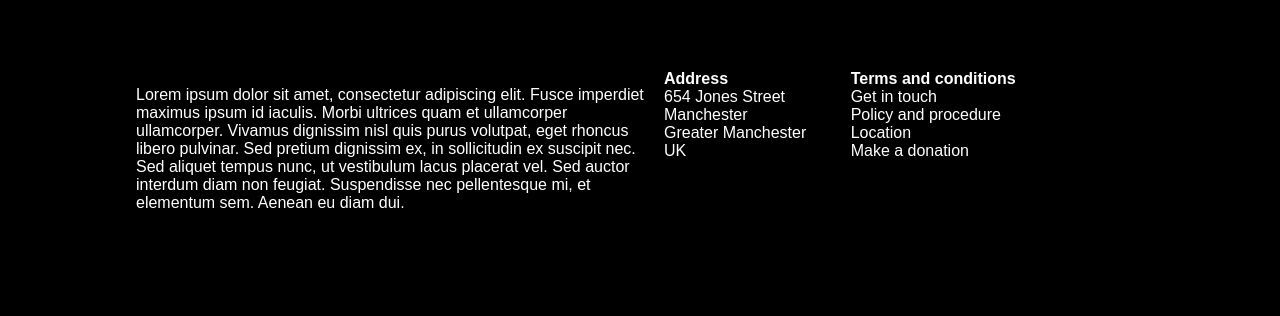
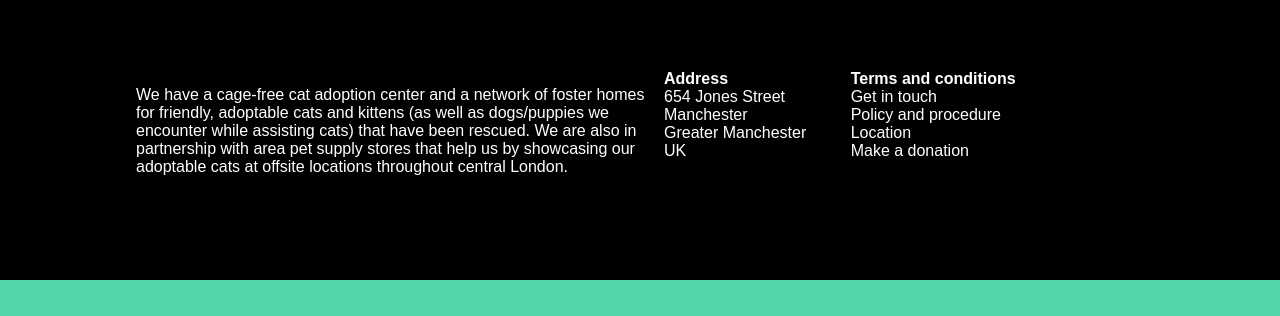
Before and after one commit to JoannaAshaJayne/trial-and-error, a plain HTML site: page index.html in a window 1280 px wide. Shown: the part 3026-3342 px from the top of the page. After the commit the page ends 3306 px from the top, so only its background shows below. Drawn offline with Linux system fonts and the light colour scheme.

Commit message:
commit to main

```diff
--- a/index.html
+++ b/index.html
@@ -60,11 +60,7 @@
 <div class="container">
 
   <div class="col-3">
-  <p>Lorem ipsum dolor sit amet, consectetur adipiscing elit. Fusce imperdiet maximus ipsum id iaculis.
-    Morbi ultrices quam et ullamcorper ullamcorper. Vivamus dignissim nisl quis purus volutpat, eget rhoncus libero pulvinar.
-    Sed pretium dignissim ex, in sollicitudin ex suscipit nec. Sed aliquet tempus nunc, ut vestibulum lacus placerat vel.
-    Sed auctor interdum diam non feugiat. Suspendisse nec pellentesque mi, et elementum sem.
-    Aenean eu diam dui.</p>
+  <p>We have a cage-free cat adoption center and a network of foster homes for friendly, adoptable cats and kittens (as well as dogs/puppies we encounter while assisting cats) that have been rescued. We are also in partnership with area pet supply stores that help us by showcasing our adoptable cats at offsite locations throughout central London.</p>
 
     </div>
 
```
